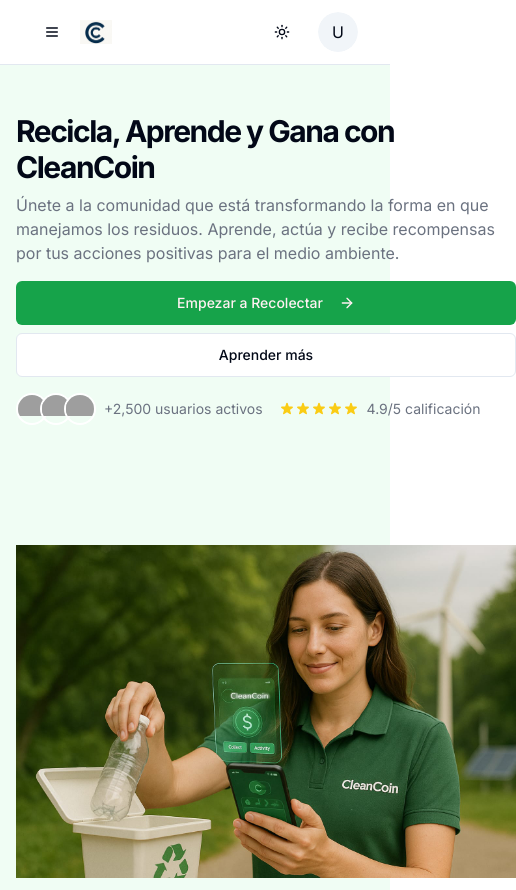
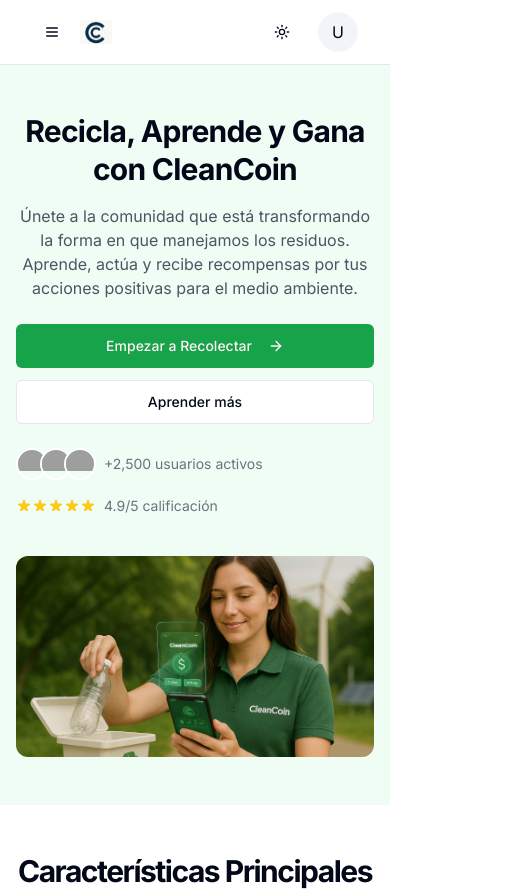
Before and after one commit to niespihu12/cleancoin, a Next.js app: page / in a window 390 px wide. Shown: the top 890 px of the page, 516 px wide, since content can reach past the window. Built offline with nearby package versions, Linux system fonts and the light colour scheme; grey boxes are pictures that could not be loaded.

Commit message:
version responsive

```diff
--- a/app/mapa/page.tsx
+++ b/app/mapa/page.tsx
@@ -90,7 +90,7 @@ export default function MapaPage() {
       <div className="grid grid-cols-1 lg:grid-cols-3 gap-6">
         <div className="lg:col-span-2">
           <Card className="h-[500px] overflow-hidden">
-            <CardContent className="p-0 h-full">
+            <CardContent className="p-0 h-full z-[-1]">
               <MapComponent userLocation={userLocation} contenedores={contenedores} isLoading={isLoading} />
             </CardContent>
           </Card>
--- a/components/hero-section.tsx
+++ b/components/hero-section.tsx
@@ -3,23 +3,21 @@ import Image from "next/image"
 import { Button } from "@/components/ui/button"
 import { ArrowRight } from "lucide-react"
 
-
 export default function HeroSection() {
   return (
     <section className="w-full py-12 md:py-24 lg:py-32 bg-green-50 dark:bg-green-950">
-      <div className="container px-4 md:px-6">
-        <div className="grid gap-6 lg:grid-cols-2 lg:gap-12 items-center">
-          <div className="flex flex-col justify-center space-y-4">
-            <div className="space-y-2">
-              <h1 className="text-3xl font-bold tracking-tighter sm:text-5xl xl:text-6xl/none">
+      <div className="container mx-auto px-4 sm:px-6 lg:px-8">
+        <div className="grid gap-10 lg:grid-cols-2 lg:gap-16 items-center">
+          <div className="flex flex-col justify-center space-y-6 text-center lg:text-left">
+            <div className="space-y-4">
+              <h1 className="text-3xl sm:text-4xl md:text-5xl xl:text-6xl font-bold tracking-tight leading-tight">
                 Recicla, Aprende y Gana con CleanCoin
               </h1>
-              <p className="max-w-[600px] text-gray-500 md:text-xl dark:text-gray-400">
-                Únete a la comunidad que está transformando la forma en que manejamos los residuos. Aprende, actúa y
-                recibe recompensas por tus acciones positivas para el medio ambiente.
+              <p className="max-w-xl mx-auto lg:mx-0 text-gray-600 dark:text-gray-400 text-base sm:text-lg md:text-xl">
+                Únete a la comunidad que está transformando la forma en que manejamos los residuos. Aprende, actúa y recibe recompensas por tus acciones positivas para el medio ambiente.
               </p>
             </div>
-            <div className="flex flex-col gap-2 min-[400px]:flex-row">
+            <div className="flex flex-col gap-3 sm:flex-row justify-center lg:justify-start">
               <Button size="lg" asChild>
                 <Link href="/recolectar">
                   Empezar a Recolectar <ArrowRight className="ml-2 h-4 w-4" />
@@ -29,14 +27,11 @@ export default function HeroSection() {
                 <Link href="/educacion">Aprender más</Link>
               </Button>
             </div>
-            <div className="flex items-center space-x-4 text-sm">
-              <div className="flex items-center">
+            <div className="flex flex-col sm:flex-row sm:justify-center lg:justify-start gap-4 text-sm text-gray-500 dark:text-gray-400">
+              <div className="flex items-center gap-2">
                 <div className="flex -space-x-2">
                   {[1, 2, 3].map((i) => (
-                    <div
-                      key={i}
-                      className="inline-block rounded-full overflow-hidden border-2 border-background h-8 w-8"
-                    >
+                    <div key={i} className="rounded-full overflow-hidden border-2 border-white dark:border-background h-8 w-8">
                       <Image
                         src={`/placeholder.svg?height=32&width=32&text=U${i}`}
                         alt={`Usuario ${i}`}
@@ -46,39 +41,29 @@ export default function HeroSection() {
                     </div>
                   ))}
                 </div>
-                <span className="ml-2 text-gray-500 dark:text-gray-400">+2,500 usuarios activos</span>
+                <span>+2,500 usuarios activos</span>
               </div>
-              <div className="flex items-center">
-                <div className="flex items-center">
-                  <div className="flex">
-                    {[1, 2, 3, 4, 5].map((i) => (
-                      <svg
-                        key={i}
-                        className="w-4 h-4 text-yellow-400"
-                        fill="currentColor"
-                        viewBox="0 0 20 20"
-                        xmlns="http://www.w3.org/2000/svg"
-                      >
-                        <path d="M9.049 2.927c.3-.921 1.603-.921 1.902 0l1.07 3.292a1 1 0 00.95.69h3.462c.969 0 1.371 1.24.588 1.81l-2.8 2.034a1 1 0 00-.364 1.118l1.07 3.292c.3.921-.755 1.688-1.54 1.118l-2.8-2.034a1 1 0 00-1.175 0l-2.8 2.034c-.784.57-1.838-.197-1.539-1.118l1.07-3.292a1 1 0 00-.364-1.118L2.98 8.72c-.783-.57-.38-1.81.588-1.81h3.461a1 1 0 00.951-.69l1.07-3.292z" />
-                      </svg>
-                    ))}
-                  </div>
-                  <span className="ml-2 text-gray-500 dark:text-gray-400">4.9/5 calificación</span>
+              <div className="flex items-center gap-2">
+                <div className="flex">
+                  {[1, 2, 3, 4, 5].map((i) => (
+                    <svg key={i} className="w-4 h-4 text-yellow-400" fill="currentColor" viewBox="0 0 20 20">
+                      <path d="M9.049 2.927c.3-.921 1.603-.921 1.902 0l1.07 3.292a1 1 0 00.95.69h3.462c.969 0 1.371 1.24.588 1.81l-2.8 2.034a1 1 0 00-.364 1.118l1.07 3.292c.3.921-.755 1.688-1.54 1.118l-2.8-2.034a1 1 0 00-1.175 0l-2.8 2.034c-.784.57-1.838-.197-1.539-1.118l1.07-3.292a1 1 0 00-.364-1.118L2.98 8.72c-.783-.57-.38-1.81.588-1.81h3.461a1 1 0 00.951-.69l1.07-3.292z" />
+                    </svg>
+                  ))}
                 </div>
+                <span>4.9/5 calificación</span>
               </div>
             </div>
           </div>
           <div className="flex items-center justify-center">
-            <div className="relative w-full h-[500px] max-w-[500px] aspect-video overflow-hidden rounded-xl mt-8">
+            <div className="relative w-full max-w-md sm:max-w-lg lg:max-w-xl aspect-video rounded-xl overflow-hidden">
               <Image
                 src="/WhatsApp Image 2025-05-05 at 10.08.04 PM.jpeg"
                 alt="CleanCoin App"
-                width={800}
-                height={600}
-                className="object-cover object-center mt-16"
+                fill
+                className="object-cover"
               />
             </div>
-
           </div>
         </div>
       </div>
--- a/components/map-component.tsx
+++ b/components/map-component.tsx
@@ -63,11 +63,11 @@ export default function MapComponent({ userLocation, contenedores, isLoading }:
   const mapCenter = userLocation || santaMartaPosition;
 
   return (
-    <div className="h-96 w-full rounded-lg overflow-hidden border border-gray-200">
+    <div className="h-96 w-full rounded-lg z-auto border border-gray-200 ">
       <MapContainer
         center={[mapCenter.lat, mapCenter.lng]}
         zoom={13}
-        style={{ height: "100%", width: "100%" }}
+        style={{ height: "100%", width: "100%" , zIndex: 0}}
         whenReady={() => console.log("Mapa cargado correctamente")}
       >
         <TileLayer
--- a/components/navbar.tsx
+++ b/components/navbar.tsx
@@ -22,7 +22,7 @@ export default function Navbar() {
   ]
 
   return (
-    <header className="sticky top-0 z-50 w-full border-b bg-background/95 backdrop-blur supports-[backdrop-filter]:bg-background/60">
+    <header className="sticky top-0 z-10000000 w-full border-b bg-background/95 backdrop-blur supports-[backdrop-filter]:bg-background/60 z-auto">
       <div className="container flex h-16 items-center justify-between">
         <div className="flex items-center gap-2">
           <Sheet open={isOpen} onOpenChange={setIsOpen}>
```
